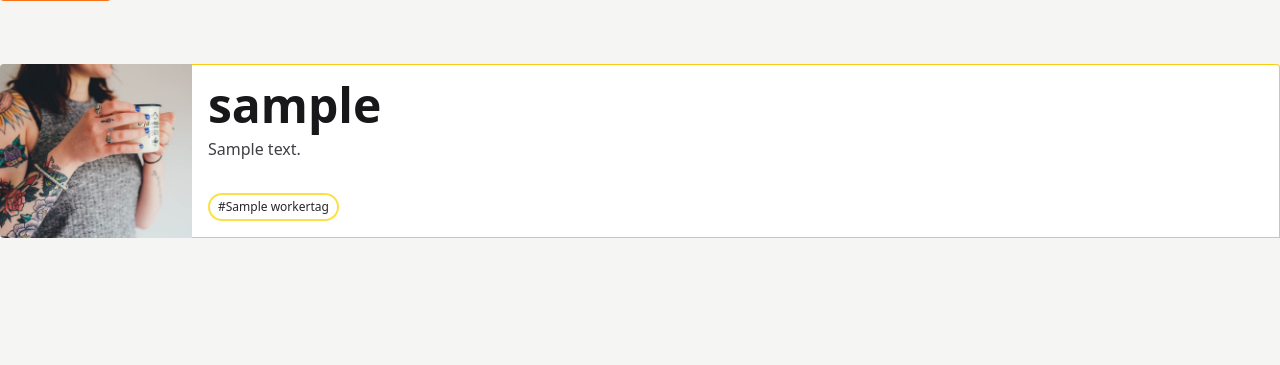
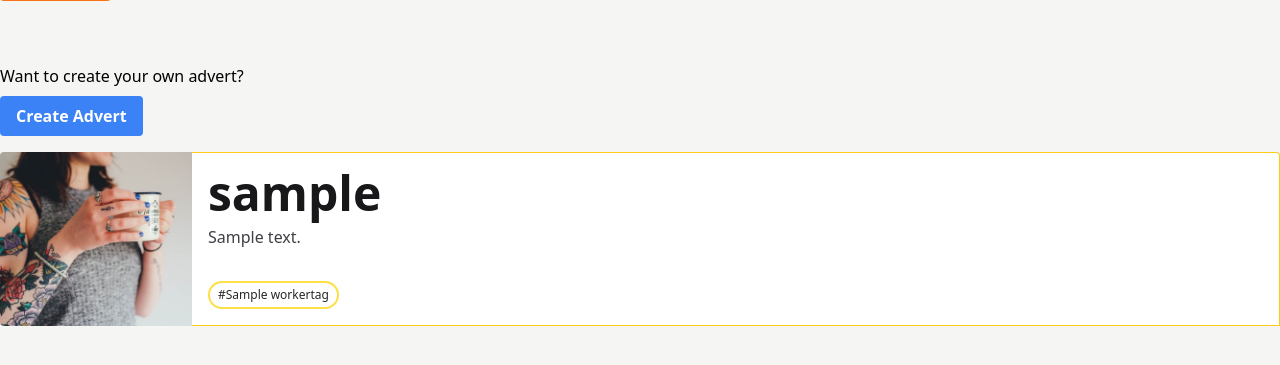
Before and after one commit to gedkirkham/volm, a Django app: page /workers/ in a window 1280 px wide. Shown: the part 69-434 px from the top of the page. Run offline with Django 3.2, Linux system fonts and the light colour scheme; a user stored in the database is signed in; tables that the repository leaves empty hold one stand-in row (values such as "Sample post"); style sheets or scripts are compiled from the project's sources.

Commit message:
feat: add button on workers list page so that registered users can create their own advert

```diff
--- a/volm/workers/templates/workers/worker_list.html
+++ b/volm/workers/templates/workers/worker_list.html
@@ -2,6 +2,19 @@
 {% load static %}
 
 {% block worker_content %}
+    {% if user.is_authenticated %}
+        Want to create your own advert?
+
+        <button class="tw_neutral_button tw-block tw-mt-2">
+            <a
+                class="tw_button_anchor"
+                href="{% url 'workers:worker_new' %}"
+            >
+                Create Advert
+            </a>
+        </button>
+    {% endif %}
+
     {% for worker in object_list %}
         <section class="tw-max-w-sm tw-w-full sm:tw-max-w-full sm:tw-flex tw-mb-4">
             <div
```
